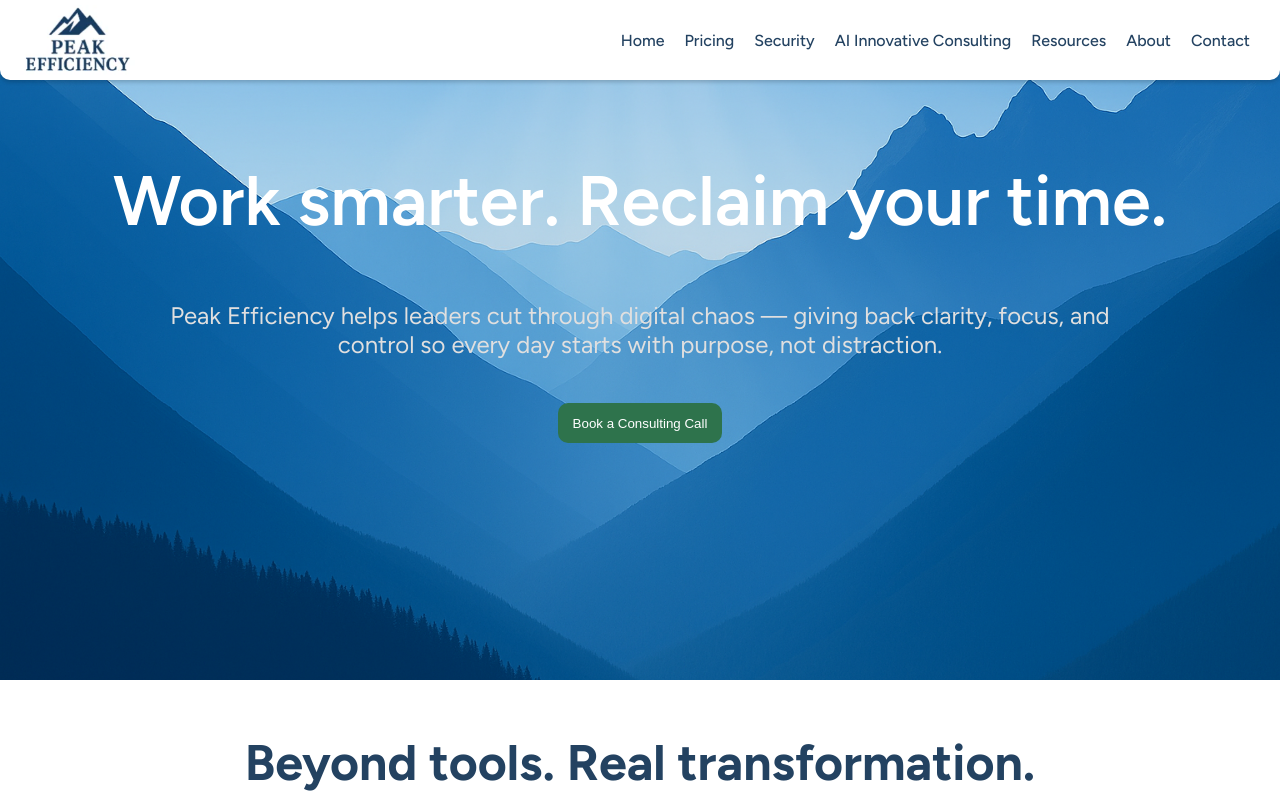
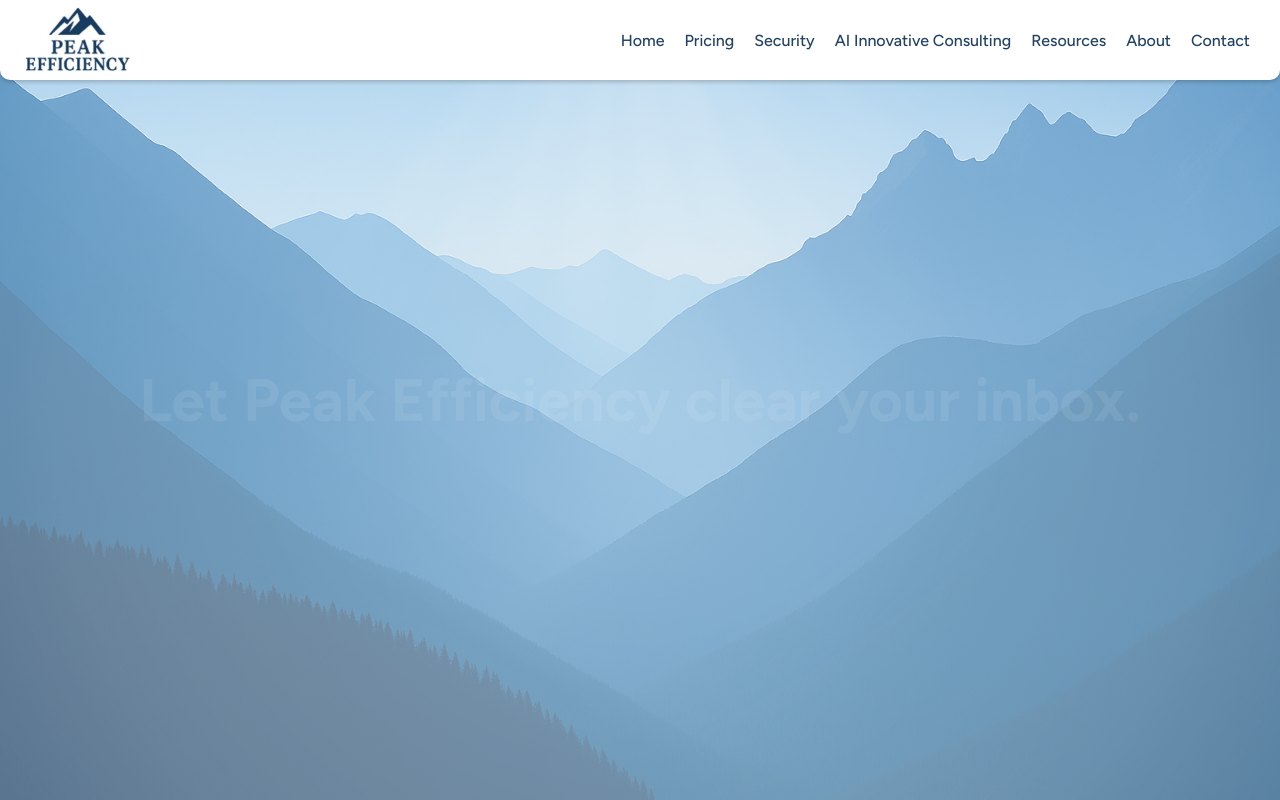
Before and after one commit to spencer-w-mathews/peak-efficiency, a React (Create React App) app: page /#/ in a window 1280 px wide. Shown: the top 800 px of the page. Built offline with nearby package versions, Linux system fonts and the light colour scheme.

Commit message:
update pricing cards and hero content

```diff
--- a/src/Pages/Hero.jsx
+++ b/src/Pages/Hero.jsx
@@ -17,25 +17,55 @@ function Hero() {
   const [fogVisible, setFogVisible] = useState(true);
   const [showSecondText, setShowSecondText] = useState(false);
   const [showHeroContent, setShowHeroContent] = useState(false);
+  const [showThird, setThird] = useState(false);
 
   useEffect(() => {
-    // Stage timings: Fog + messages
-    const fogTimer = setTimeout(() => setFogVisible(false), 2500); // fog clears after 2.5s
-    const textTimer = setTimeout(() => setShowSecondText(true), 1500); // switch to second message
-    const heroTimer = setTimeout(() => setShowHeroContent(true), 3500); // show hero content after fog clears
+    const textTimer = setTimeout(() => setShowSecondText(true), 2500);
+    const fogTimer = setTimeout(() => setFogVisible(false), 4800);
+    const thirdTimer = setTimeout(() => setThird(true), 4800);
+    const heroTimer = setTimeout(() => setShowHeroContent(true), 5800); // start a bit before fog clears
 
     return () => {
+      clearTimeout(textTimer);
       clearTimeout(fogTimer);
-      clearTimeout(textTimer);
       clearTimeout(heroTimer);
+      clearTimeout(thirdTimer);
     };
   }, []);
 
   return (
     <HeroSection>
-      <FogOverlay style={{ opacity: fogVisible ? 1 : 0 }} />
+      {/* background fog layer */}
+      <FogOverlay $visible={fogVisible} />
+
+      {/* hero content (above fog) */}
       <AnimatePresence>
-        {!showHeroContent && (
+        {showHeroContent && (
+          <HeroContentWrapper
+            as={motion.div}
+            initial={{ opacity: 1, y: 10 }}
+            animate={{ opacity: 1, y: 0 }}
+            transition={{ duration: 2.8, ease: 'easeOut' }}
+          >
+            <HeroContent>
+              <Header>Work smarter. Reclaim your time.</Header>
+              <HeaderSubText>
+                Peak Efficiency helps leaders cut through digital chaos — giving back clarity,
+                focus, and control so every day starts with purpose, not distraction.
+              </HeaderSubText>
+              <Button
+                handleButton={handleEmailClick}
+                accessibleName="Open email to book consulting call with Peak Efficiency"
+                title="Book a Consulting Call"
+              />
+            </HeroContent>
+          </HeroContentWrapper>
+        )}
+      </AnimatePresence>
+
+      {/* intro text (topmost layer) */}
+      <AnimatePresence>
+        {!showThird && (
           <IntroTextContainer>
             {!showSecondText ? (
               <motion.h2
@@ -53,7 +83,7 @@ function Hero() {
                 initial={{ opacity: 0 }}
                 animate={{ opacity: 1 }}
                 exit={{ opacity: 0 }}
-                transition={{ duration: 1 }}
+                transition={{ duration: 1.2 }}
               >
                 Let Peak Efficiency clear your inbox.
               </motion.h2>
@@ -61,27 +91,6 @@ function Hero() {
           </IntroTextContainer>
         )}
       </AnimatePresence>
-
-      {showHeroContent && (
-        <motion.div
-          initial={{ opacity: 0, y: 20 }}
-          animate={{ opacity: 1, y: 0 }}
-          transition={{ duration: 1.5 }}
-        >
-          <HeroContent>
-            <Header>Work smarter. Reclaim your time.</Header>
-            <HeaderSubText>
-              Peak Efficiency helps leaders cut through digital chaos — giving back clarity, focus,
-              and control so every day starts with purpose, not distraction.
-            </HeaderSubText>
-            <Button
-              handleButton={handleEmailClick}
-              accessibleName={'Open email to book consulting call with Peak Efficiency'}
-              title={'Book a Consulting Call'}
-            />
-          </HeroContent>
-        </motion.div>
-      )}
     </HeroSection>
   );
 }
@@ -98,35 +107,82 @@ const HeroSection = styled.section`
   background-size: cover;
   background-repeat: no-repeat;
   background-position: 50% 20%;
-  min-height: 400px;
-  padding: 100px 0 180px;
+  height: 100vh;
   overflow: hidden;
 
   @media (max-width: 768px) {
     background-position: bottom center;
-    padding: 100px 5px 180px;
   }
 `;
 
+/* 🧊 FOG LAYER (middle layer, below content) */
 const FogOverlay = styled.div`
   position: absolute;
   inset: 0;
+  z-index: 1;
+  pointer-events: none;
   background: radial-gradient(
-    circle at 50% 70%,
-    rgba(255, 255, 255, 0.25) 0%,
-    rgba(255, 255, 255, 0.4) 50%,
-    rgba(255, 255, 255, 0.6) 80%,
-    rgba(255, 255, 255, 0.8) 100%
+    circle at center,
+    rgba(255, 255, 255, 0.55) 0%,
+    rgba(255, 255, 255, 0.45) 30%,
+    rgba(255, 255, 255, 0.25) 55%,
+    rgba(255, 255, 255, 0.1) 75%,
+    rgba(255, 255, 255, 0) 100%
   );
-  pointer-events: none;
-  transition: opacity 2s ease-out;
-  z-index: 2;
+  background-size: 300% 100%;
+  background-position: center;
+  transition:
+    opacity 5s ease-in-out,
+    background-position 5s ease-in-out;
+  opacity: ${({ $visible }) => ($visible ? 1 : 0)};
 `;
 
+/* 🧩 HERO CONTENT (above fog) */
+const HeroContentWrapper = styled.div`
+  position: absolute;
+  inset: 0;
+  z-index: 3; /* make sure it’s ABOVE fog */
+  display: flex;
+  align-items: center;
+  justify-content: center;
+  text-align: center;
+  pointer-events: none; /* optional so fog fade doesn’t block clicks */
+`;
+
+const HeroContent = styled.div`
+  max-width: 900px;
+  padding: 0 20px;
+  pointer-events: auto; /* restore button interactivity */
+`;
+
+const Header = styled.h1`
+  color: ${({ theme }) => theme.colors.white};
+  font-size: 70px;
+  font-weight: 600;
+  margin-bottom: 10px;
+  z-index: 3; /* ensure it's above fog even within motion div */
+
+  @media (max-width: 768px) {
+    font-size: 50px;
+    line-height: 1.1;
+  }
+`;
+
+const HeaderSubText = styled.p`
+  color: #e0dfdf;
+  font-size: 24px;
+  margin-bottom: 30px;
+
+  @media (max-width: 768px) {
+    font-size: 20px;
+  }
+`;
+
+/* 🧭 INTRO TEXT (topmost) */
 const IntroTextContainer = styled(motion.div)`
   position: absolute;
   inset: 0;
-  z-index: 3;
+  z-index: 4; /* topmost of all */
   display: flex;
   align-items: center;
   justify-content: center;
@@ -135,43 +191,9 @@ const IntroTextContainer = styled(motion.div)`
   font-weight: 600;
   text-align: center;
   padding: 0 20px;
-  background: rgba(0, 0, 0, 0.3);
-  backdrop-filter: blur(3px);
-  transition: opacity 1s ease-in-out;
 
   @media (max-width: 768px) {
     font-size: 26px;
     line-height: 1.2;
   }
 `;
-
-const HeroContent = styled.div`
-  position: relative;
-  z-index: 1;
-  text-align: center;
-`;
-
-const Header = styled.h1`
-  color: ${({ theme }) => theme.colors.white};
-  font-size: 70px;
-  font-weight: 600;
-  padding: 0 100px;
-
-  @media (max-width: 768px) {
-    padding: 0 5px;
-    font-size: 50px;
-    line-height: 1;
-    margin-bottom: 5px;
-  }
-`;
-
-const HeaderSubText = styled.p`
-  color: #e0dfdf;
-  font-size: 24px;
-  padding: 0 170px 20px;
-
-  @media (max-width: 768px) {
-    padding: 0 30px;
-    font-size: 20px;
-  }
-`;
--- a/src/Pages/Pricing/PricingCards.jsx
+++ b/src/Pages/Pricing/PricingCards.jsx
@@ -56,8 +56,11 @@ export default function PricingCards() {
   const navigate = useNavigate();
 
   const handleSelect = (tierName) => {
-    // Example product context (could come from props or global state)
-    navigate('/book', { state: { tier: tierName } });
+    if (tierName === 'Executive') {
+      navigate('/book', { state: { tier: tierName } });
+    } else {
+      window.open('https://app.peakefficiency.ai', '_blank');
+    }
   };
   return (
     <Wrap>
```
